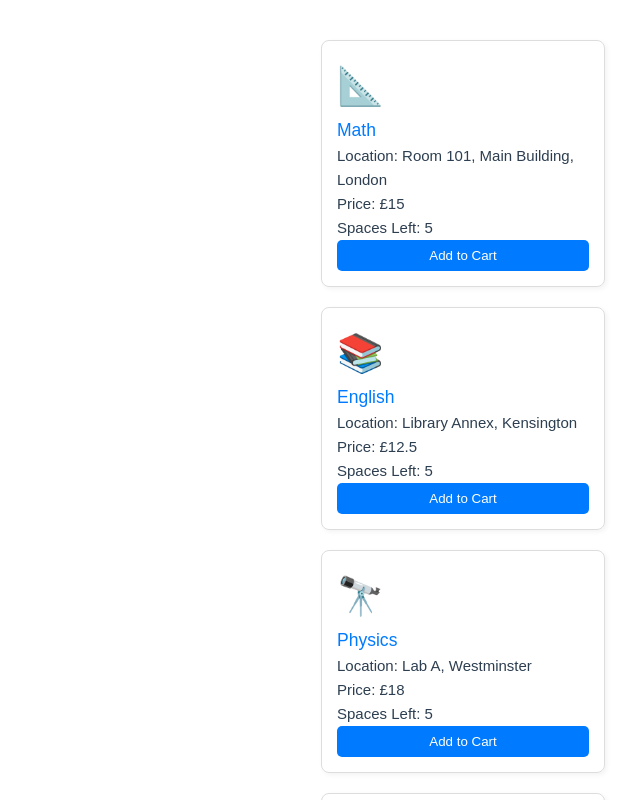
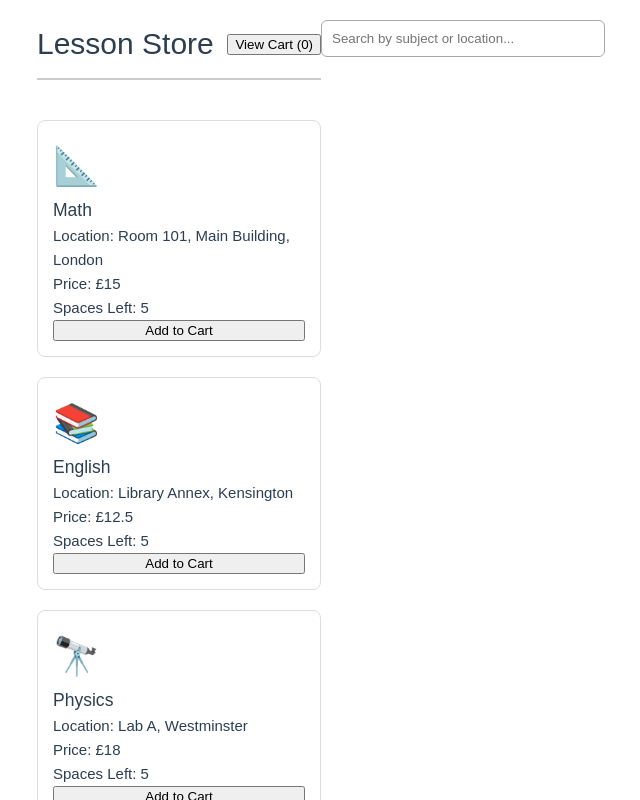
Before and after one commit to arunkumar669/ExtraClass-Lesson, a Vue app: page / in a window 1280 px wide. Shown: the top 800 px of the page, without its empty margins (15-655 px from the left). Built offline with nearby package versions, Linux system fonts and the light colour scheme.

Commit message:
add search functionality for lessons

```diff
--- a/src/App.vue
+++ b/src/App.vue
@@ -13,12 +13,22 @@
       </button>
     </header>
 
+    <!-- SEARCH BAR (NEW FOR COMMIT 3) -->
+    <div v-if="!isCartVisible" class="search-bar">
+      <input
+        v-model="searchQuery"
+        type="text"
+        placeholder="Search by subject or location..."
+        class="search-input"
+      />
+    </div>
+
     <!-- LESSONS VIEW -->
     <main v-if="!isCartVisible" class="lessons-view">
       <div class="lesson-list">
 
         <div
-          v-for="lesson in lessons"
+          v-for="lesson in filteredLessons"
           :key="lesson.id"
           class="lesson-card"
         >
@@ -69,7 +79,7 @@
 </template>
 
 <script setup>
-import { ref } from 'vue';
+import { ref, computed } from 'vue';
 
 // UPDATED LESSON DATA
 const lessons = ref([
@@ -88,11 +98,26 @@ const lessons = ref([
 const cart = ref([]);
 const isCartVisible = ref(false);
 
+// NEW: Search Query
+const searchQuery = ref("");
+
+// NEW: Computed filtered lessons
+const filteredLessons = computed(() => {
+  const query = searchQuery.value.toLowerCase();
+
+  return lessons.value.filter((lesson) => {
+    return (
+      lesson.subject.toLowerCase().includes(query) ||
+      lesson.location.toLowerCase().includes(query)
+    );
+  });
+});
+
 // ADD TO CART
 function addToCart(lesson) {
   if (lesson.spaces === 0) return;
 
-  lesson.spaces--; // reduce spaces
+  lesson.spaces--;
 
   cart.value.push({
     subject: lesson.subject,
@@ -105,7 +130,7 @@ function addToCart(lesson) {
 function removeFromCart(index) {
   const removed = cart.value.splice(index, 1)[0];
 
-  // restore spaces to the matching lesson
+  // restore space to the proper lesson
   const lesson = lessons.value.find(
     (l) => l.subject === removed.subject && l.location === removed.location
   );
@@ -127,9 +152,14 @@ function removeFromCart(index) {
   border-bottom: 2px solid #ccc;
   padding-bottom: 10px;
 }
-h1 {
-  font-size: 2.2em;
-  color: #333;
+.search-bar {
+  margin-bottom: 15px;
+}
+.search-input {
+  width: 100%;
+  padding: 10px;
+  border: 1px solid #aaa;
+  border-radius: 6px;
 }
 h2 {
   border-bottom: 2px solid #4CAF50;
@@ -146,39 +176,12 @@ h2 {
   border: 1px solid #ddd;
   padding: 15px;
   border-radius: 8px;
-  height: 100%;
   display: flex;
   flex-direction: column;
   justify-content: space-between;
-  box-shadow: 2px 2px 5px rgba(0,0,0,0.05);
-}
-.lesson-details h3 {
-  color: #007bff;
 }
 .lesson-icon {
   font-size: 2.5em;
-  margin-bottom: 8px;
-}
-.cart-button {
-  padding: 10px 15px;
-  background-color: #4CAF50;
-  color: white;
-  border: none;
-  border-radius: 5px;
-}
-.add-to-cart-button {
-  padding: 8px;
-  background-color: #007bff;
-  color: white;
-  border: none;
-  border-radius: 5px;
-}
-.add-to-cart-button[disabled] {
-  background-color: #ccc;
-}
-.cart-item {
-  border-bottom: 1px dashed #bbb;
-  padding: 10px 0;
 }
 .remove-btn {
   background-color: #f44336;
```
